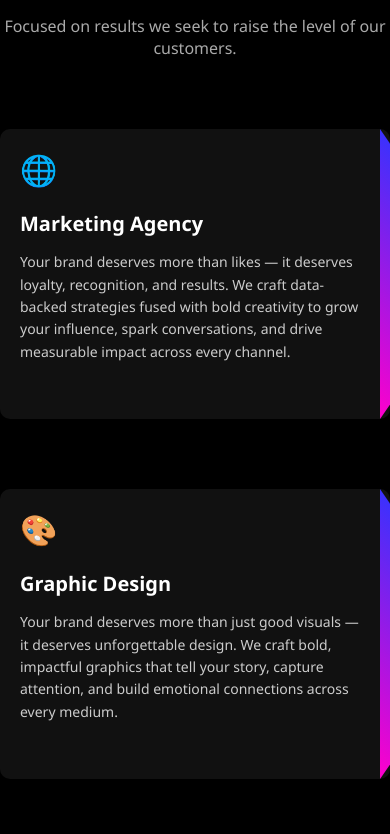
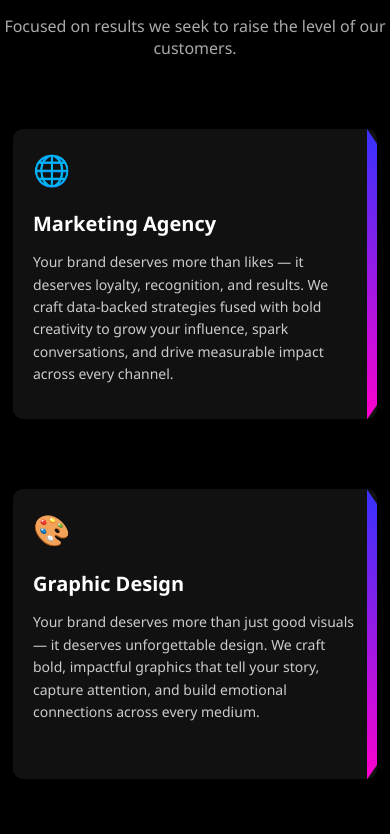
Before and after one commit to sjminfotech/client-sjm, a React (Vite) app: page / in a window 390 px wide. Shown: the part 1650-2484 px from the top of the page. Built offline with nearby package versions, Linux system fonts and the light colour scheme.

Commit message:
update ourservices margin

```diff
--- a/src/components/ourservices.css
+++ b/src/components/ourservices.css
@@ -18,7 +18,11 @@
   list-style: none;
   padding: 0;
 }
-
+@media (max-width: 768px) {
+    .service-card {
+        margin: 20px 13px;
+    }
+}
 
 .process {
   padding: 60px 20px;
```
